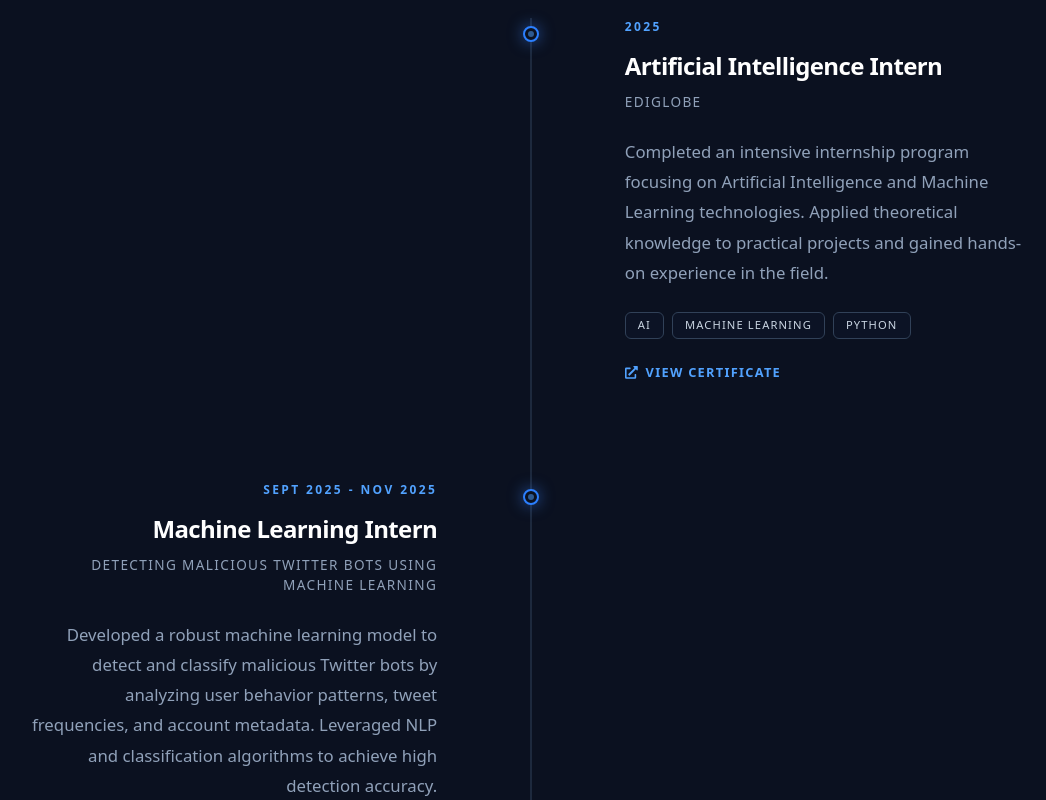
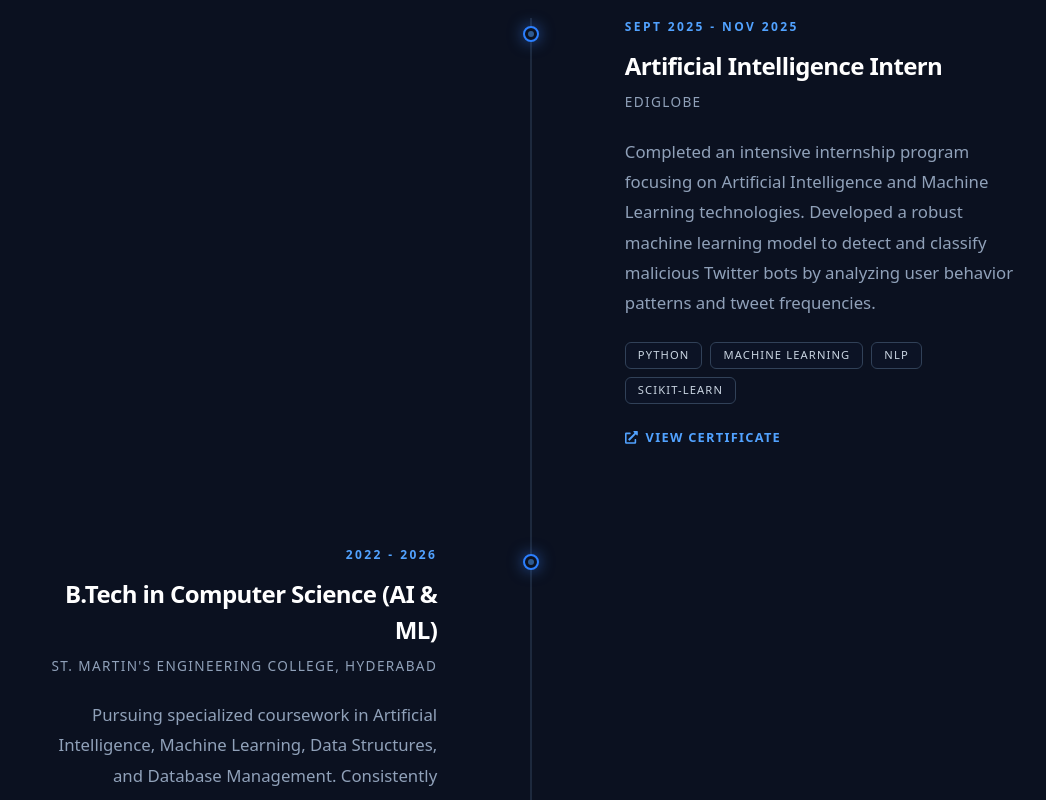
Before and after one commit to RamavathLavanya6/portfolio, a Next.js app: page /portfolio/ in a window 1280 px wide. Shown: the part 5860-6660 px from the top of the page, without its empty margins (109-1155 px from the left). Built offline with nearby package versions, Linux system fonts and the light colour scheme; a web font is replaced by a local one.

Commit message:
Merge internships and fix certificate link

```diff
--- a/src/components/sections/Experience.tsx
+++ b/src/components/sections/Experience.tsx
@@ -7,17 +7,10 @@ const EXPERIENCES = [
   {
     role: "Artificial Intelligence Intern",
     company: "Ediglobe",
-    duration: "2025",
-    description: "Completed an intensive internship program focusing on Artificial Intelligence and Machine Learning technologies. Applied theoretical knowledge to practical projects and gained hands-on experience in the field.",
-    tags: ["AI", "Machine Learning", "Python"],
-    certificate: "/edi-internship.jpeg"
-  },
-  {
-    role: "Machine Learning Intern",
-    company: "Detecting Malicious Twitter Bots Using Machine Learning",
     duration: "Sept 2025 - Nov 2025",
-    description: "Developed a robust machine learning model to detect and classify malicious Twitter bots by analyzing user behavior patterns, tweet frequencies, and account metadata. Leveraged NLP and classification algorithms to achieve high detection accuracy.",
-    tags: ["Python", "Scikit-learn", "NLP", "Pandas", "Matplotlib"]
+    description: "Completed an intensive internship program focusing on Artificial Intelligence and Machine Learning technologies. Developed a robust machine learning model to detect and classify malicious Twitter bots by analyzing user behavior patterns and tweet frequencies.",
+    tags: ["Python", "Machine Learning", "NLP", "Scikit-learn"],
+    certificate: "/portfolio/edi-internship.jpeg"
   },
   {
     role: "B.Tech in Computer Science (AI & ML)",
```
